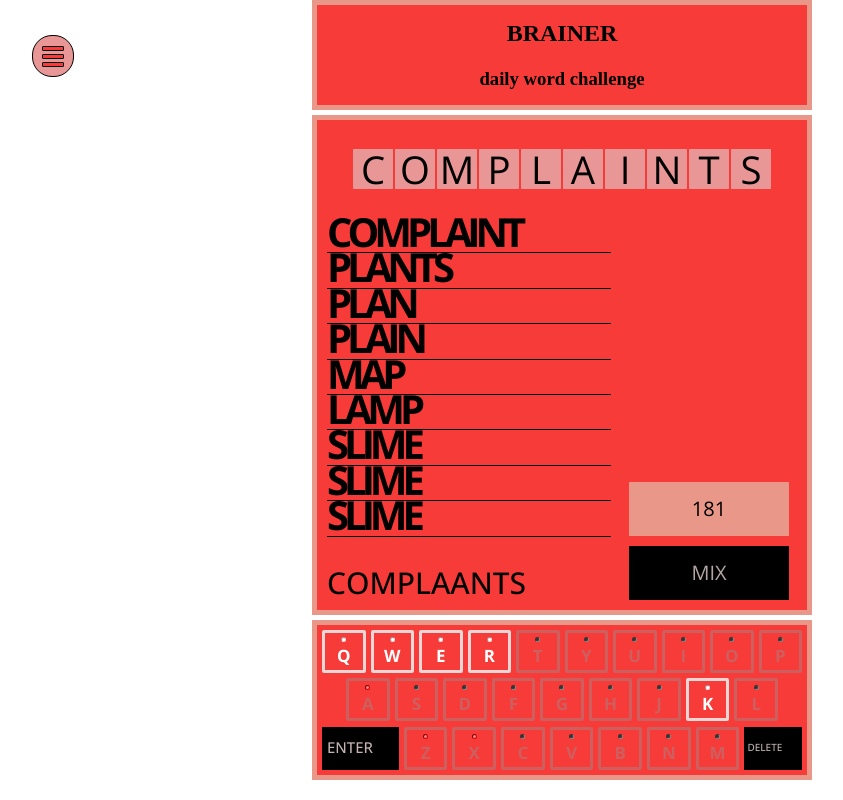
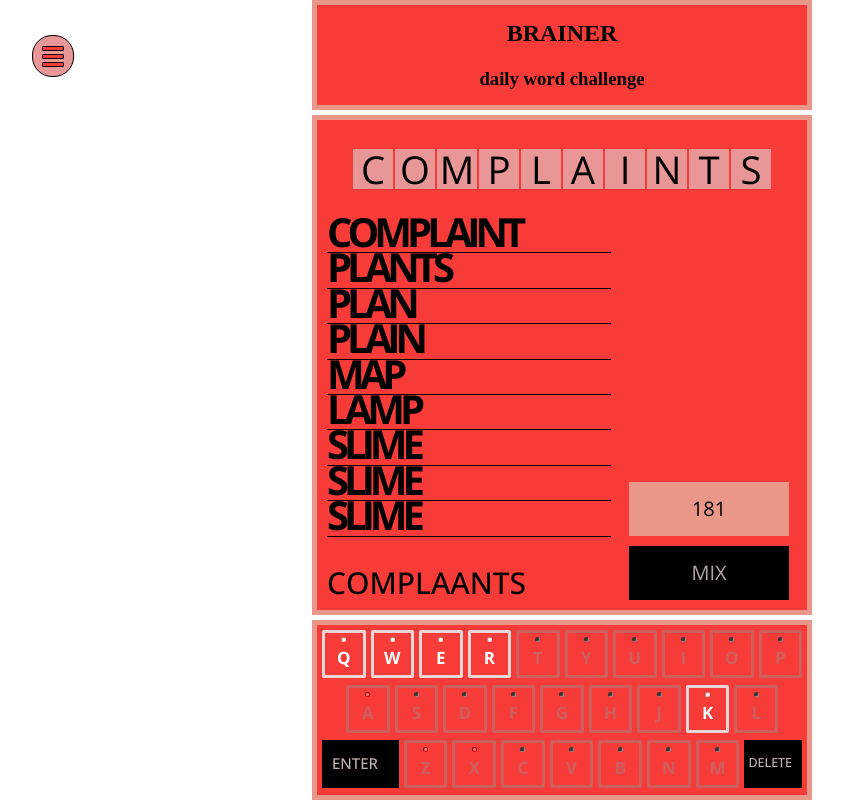
Before and after one commit to nikitacomputer/brainer, a website built with webpack: page src/index.html in a window 1280 px wide. Shown: the whole page, without its empty margins (78-921 px from the left). Built offline with nearby package versions, Linux system fonts and the light colour scheme.

Commit message:
fixed-keyboard

```diff
--- a/src/style.css
+++ b/src/style.css
@@ -9,7 +9,7 @@
   margin: 0;
   position: absolute;
   background-color: white;
-  overflow: clip;
+  overflow: hidden;
 }
 
 .main-grid-container {
@@ -203,7 +203,7 @@
   grid-template-rows: repeat (3, 1fr) ;
   padding: 5px;
   grid-gap: 5px;
-  height: 140px;
+  height: auto;
   margin: 0;
 }
 
@@ -239,7 +239,7 @@
   border-radius: 2px;
   padding: 0;
   margin: 0;
-  height: 37px;
+  height: 42px;
 }
 
 .light-box {
@@ -272,7 +272,7 @@
 }
 
 .letter {
-  line-height: 25px;
+  line-height: 30px;
   margin-bottom: 0;
 
   font-family: 'Open Sans', sans-serif;
@@ -294,13 +294,14 @@
 
   font-family: 'Open Sans', sans-serif;
   font-size: 15px;
-  line-height: 35px;
-  padding-left: 2px;
+  line-height: 40px;
+  padding-left: 7px;
+  margin: ;
 }
 
 .keyboard-key_delete {
-  font-size: 10px;
-  padding-left: 0;
+  font-size: 12.5px;
+  padding-left: 1px;
 
 
 }
```
